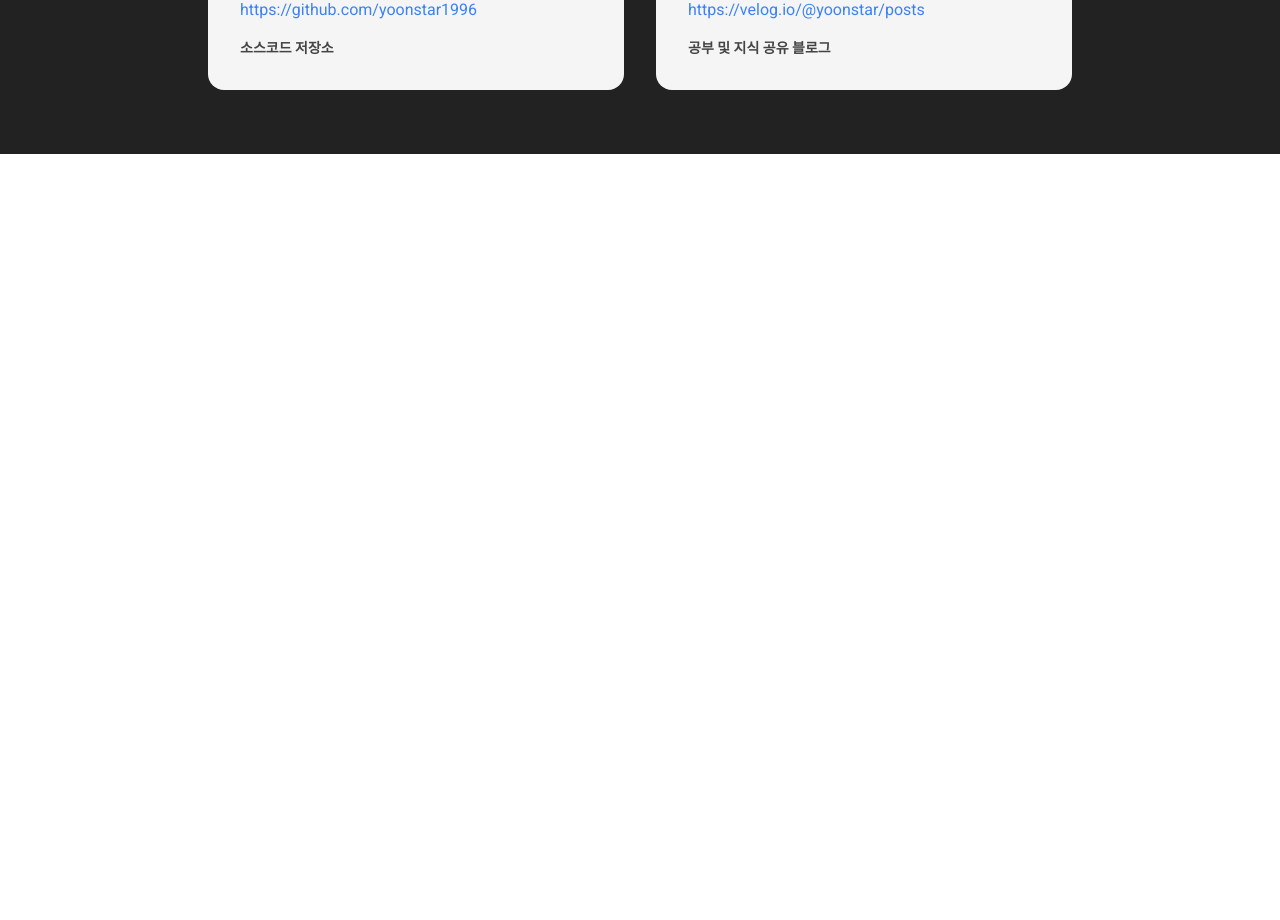
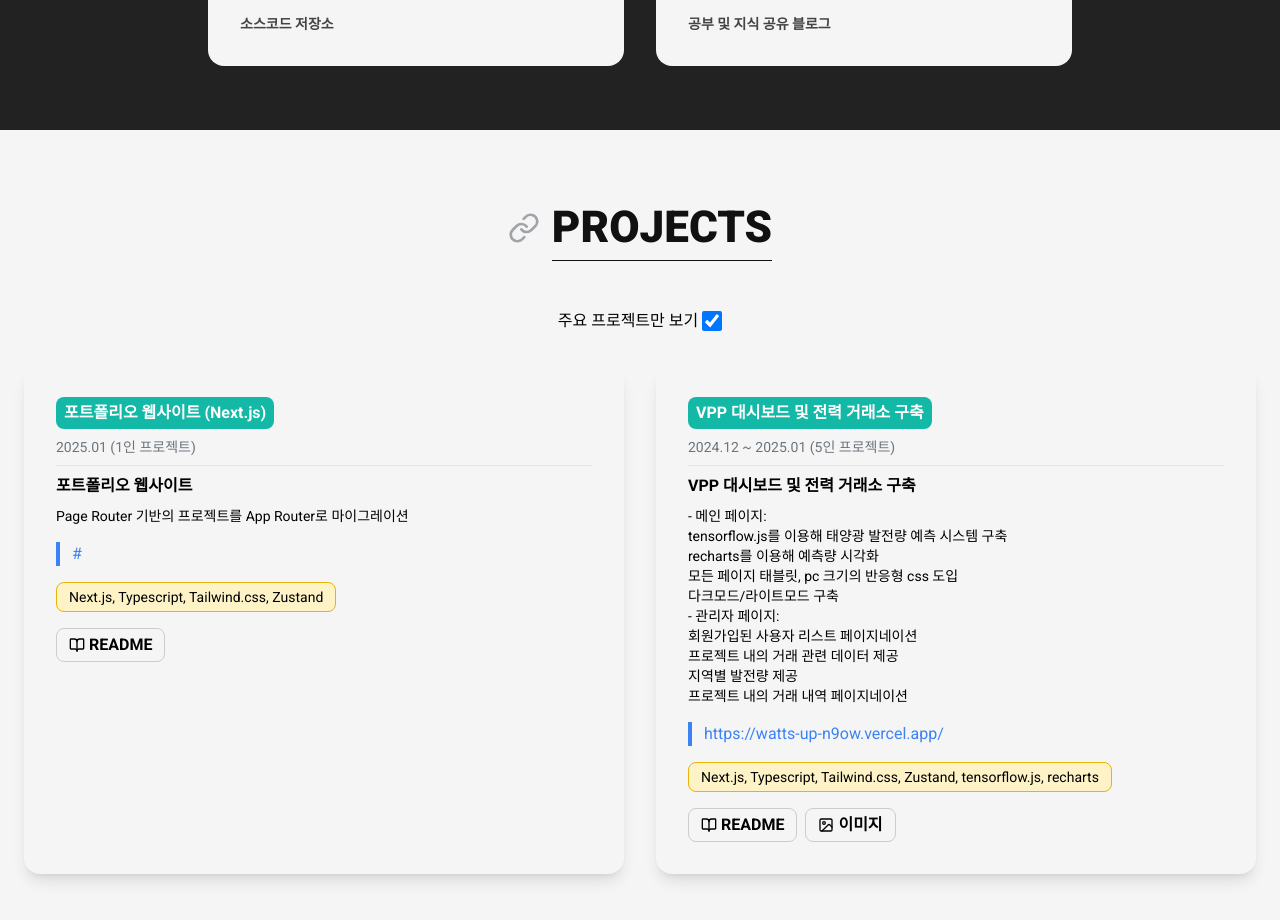
Before and after one commit to yoonstar1996/portfolio, a Next.js app: page / in a window 1280 px wide. Shown: the part 1760-2680 px from the top of the page. Before the commit the page ends 1914 px from the top, so only its background shows below. Built offline with nearby package versions, Linux system fonts and the light colour scheme.

Commit message:
[Feat] Project 작성 중

```diff
--- a/package.json
+++ b/package.json
@@ -15,7 +15,8 @@
     "next-themes": "^0.4.4",
     "react": "^19.0.0",
     "react-dom": "^19.0.0",
-    "tailwind-merge": "^2.6.0"
+    "tailwind-merge": "^2.6.0",
+    "zustand": "^5.0.3"
   },
   "devDependencies": {
     "@eslint/eslintrc": "^3",
--- a/src/app/page.tsx
+++ b/src/app/page.tsx
@@ -2,6 +2,7 @@ import AboutMe from "@/components/about-me/AboutMe";
 import Archiving from "@/components/archiving/Archiving";
 import Main from "@/components/main/Main";
 import Nav from "@/components/nav/Nav";
+import Projects from "@/components/projects/Projects";
 import Skills from "@/components/skills/Skills";
 
 export default function Home() {
@@ -12,6 +13,7 @@ export default function Home() {
       <AboutMe />
       <Skills />
       <Archiving />
+      <Projects />
     </div>
   );
 }
--- a/src/components/about-me/AboutMe.tsx
+++ b/src/components/about-me/AboutMe.tsx
@@ -5,7 +5,7 @@ import LinkSection from "../common/LinkSection";
 
 function AboutMe() {
   return (
-    <section id="about" className="w-full bg-white">
+    <section id="about" className="bg-white">
       <div className="mx-auto max-w-7xl px-[1.5rem] py-[4rem] text-black">
         <LinkSection label="ABOUT ME" linkTo="about" />
         <div className="grid grid-cols-1 gap-4 sm:grid-cols-2 lg:grid-cols-3">
--- a/src/components/common/LinkSection.tsx
+++ b/src/components/common/LinkSection.tsx
@@ -25,7 +25,7 @@ function LinkSection({
         className="text-gray-600 opacity-50 hover:cursor-pointer hover:opacity-100"
       />
       <h3
-        className="border-b-[1px] pb-2 text-[44px] font-black"
+        className="border-b-[1px] text-[44px] font-black"
         style={{ borderColor, color: textColor }}
       >
         {label}
--- /dev/null
+++ b/src/components/projects/Label.tsx
@@ -0,0 +1,23 @@
+"use client";
+
+import { useCheckStore } from "@/store/useCheckStore";
+import React from "react";
+
+function Label() {
+  const { isChecked, toggleChecked } = useCheckStore();
+
+  return (
+    <div className="mb-[2rem] flex items-center justify-center gap-1">
+      <label htmlFor="checkbox">주요 프로젝트만 보기</label>
+      <input
+        type="checkbox"
+        id="checkbox"
+        className="h-5 w-5"
+        checked={isChecked}
+        onChange={toggleChecked}
+      />
+    </div>
+  );
+}
+
+export default Label;
--- /dev/null
+++ b/src/components/projects/ProjectButton.tsx
@@ -0,0 +1,21 @@
+import { BookOpen } from "lucide-react";
+import React from "react";
+
+interface ProjectButtonProps {
+  Icon?: React.ElementType;
+  label?: string;
+}
+
+function ProjectButton({
+  label = "README",
+  Icon = BookOpen,
+}: ProjectButtonProps) {
+  return (
+    <button className="flex items-center gap-1 rounded-lg border border-[#ccc] px-3 py-1">
+      <Icon size={16} />
+      <div className="font-semibold">{label}</div>
+    </button>
+  );
+}
+
+export default ProjectButton;
--- /dev/null
+++ b/src/components/projects/ProjectCard.tsx
@@ -0,0 +1,71 @@
+import { Image } from "lucide-react";
+import Link from "next/link";
+import React from "react";
+import ProjectButton from "./ProjectButton";
+
+interface Project {
+  isImportant: boolean;
+  title: string;
+  subTitle: string;
+  desc: string;
+  func: string[];
+  url: string;
+  skills: string;
+  hasImage: boolean;
+}
+
+interface ProjectCardProps {
+  project: Project;
+}
+
+function ProjectCard({ project }: ProjectCardProps) {
+  return (
+    <div className="flex flex-col rounded-2xl p-[2rem] shadow-lg">
+      {/* 이름 */}
+      <h4
+        className="mb-2 self-start rounded-lg px-2 py-1 font-bold text-white"
+        style={{
+          backgroundColor: project.isImportant ? "#14b8a6 " : "#6c757d",
+        }}
+      >
+        {project.title}
+      </h4>
+      {/* 진행날짜 */}
+      <div className="mb-2 border-b-[1px] pb-2 text-sm text-[#6c757d]">
+        {project.subTitle}
+      </div>
+      {/* 프로젝트 설명 */}
+      <div className="mb-4 break-keep">
+        <h5 className="mb-2 font-bold">{project.desc}</h5>
+        <ul>
+          {project.func.map((item, index) => (
+            <li key={`${item} - ${index + 1}`} className="text-sm">
+              {item}
+            </li>
+          ))}
+        </ul>
+      </div>
+      {/* 링크 */}
+      <div className="mb-4 border-l-4 border-blue-500 pl-3">
+        <Link
+          href={project.url}
+          target="_blank"
+          className="text-blue-500 hover:cursor-pointer hover:underline"
+        >
+          {project.url}
+        </Link>
+      </div>
+      {/* 기술 */}
+      <div className="mb-4 self-start break-keep rounded-lg border border-yellow-500 bg-amber-100 px-3 py-1 text-sm">
+        {project.skills}
+      </div>
+      {/* README */}
+      <div className="flex gap-2">
+        <ProjectButton />
+        {project.hasImage && <ProjectButton label="이미지" Icon={Image} />}
+      </div>
+    </div>
+  );
+}
+
+export default ProjectCard;
--- /dev/null
+++ b/src/components/projects/Projects.tsx
@@ -0,0 +1,32 @@
+"use client";
+
+import React from "react";
+import LinkSection from "../common/LinkSection";
+import Label from "./Label";
+import ProjectCard from "./ProjectCard";
+import { PortfolioProject, WattsUpProject } from "@/data/ProjectData";
+import { useCheckStore } from "@/store/useCheckStore";
+
+function Projects() {
+  const isChecked = useCheckStore((state) => state.isChecked);
+
+  const projectList = [PortfolioProject, WattsUpProject].filter(
+    (project) => !isChecked || project.isImportant,
+  );
+
+  return (
+    <section id="projects" className="bg-[#f5f5f5]">
+      <div className="mx-auto max-w-7xl px-[1.5rem] py-[4rem] text-black">
+        <LinkSection label="PROJECTS" linkTo="projects" borderColor="#111" />
+        <Label />
+        <div className="grid grid-cols-1 gap-[2rem] lg:grid-cols-2">
+          {projectList.map((project) => (
+            <ProjectCard key={project.title} project={project} />
+          ))}
+        </div>
+      </div>
+    </section>
+  );
+}
+
+export default Projects;
--- a/src/components/skills/Skills.tsx
+++ b/src/components/skills/Skills.tsx
@@ -5,7 +5,7 @@ import SkillCard from "./SKillCard";
 
 function Skills() {
   return (
-    <section id="skills" className="w-full bg-yellow-400">
+    <section id="skills" className="bg-yellow-400">
       <div className="mx-auto max-w-7xl px-[1.5rem] py-[4rem] text-black">
         <LinkSection label="SKILLS" linkTo="skills" borderColor="#111" />
         <div className="flex w-full flex-col gap-10 rounded-3xl bg-white/80 p-6 shadow-xl md:gap-8 md:p-8">
--- /dev/null
+++ b/src/data/ProjectData.ts
@@ -0,0 +1,32 @@
+export const PortfolioProject = {
+  isImportant: true,
+  title: "포트폴리오 웹사이트 (Next.js)",
+  subTitle: "2025.01 (1인 프로젝트)",
+  desc: "포트폴리오 웹사이트",
+  func: ["Page Router 기반의 프로젝트를 App Router로 마이그레이션"],
+  url: "#",
+  skills: "Next.js, Typescript, Tailwind.css, Zustand",
+  hasImage: false,
+};
+
+export const WattsUpProject = {
+  isImportant: true,
+  title: "VPP 대시보드 및 전력 거래소 구축",
+  subTitle: "2024.12 ~ 2025.01 (5인 프로젝트)",
+  desc: "VPP 대시보드 및 전력 거래소 구축",
+  func: [
+    "- 메인 페이지:",
+    "tensorflow.js를 이용해 태양광 발전량 예측 시스템 구축",
+    "recharts를 이용해 예측량 시각화",
+    "모든 페이지 태블릿, pc 크기의 반응형 css 도입",
+    "다크모드/라이트모드 구축",
+    "- 관리자 페이지:",
+    "회원가입된 사용자 리스트 페이지네이션",
+    "프로젝트 내의 거래 관련 데이터 제공",
+    "지역별 발전량 제공",
+    "프로젝트 내의 거래 내역 페이지네이션",
+  ],
+  url: "https://watts-up-n9ow.vercel.app/",
+  skills: "Next.js, Typescript, Tailwind.css, Zustand, tensorflow.js, recharts",
+  hasImage: true,
+};
--- /dev/null
+++ b/src/store/useCheckStore.ts
@@ -0,0 +1,11 @@
+import { create } from "zustand";
+
+interface CheckStore {
+  isChecked: boolean;
+  toggleChecked: () => void;
+}
+
+export const useCheckStore = create<CheckStore>((set) => ({
+  isChecked: true,
+  toggleChecked: () => set((state) => ({ isChecked: !state.isChecked })),
+}));
```
Also changed, not shown: 1 other file (tests, documents, lock files or other folders).
